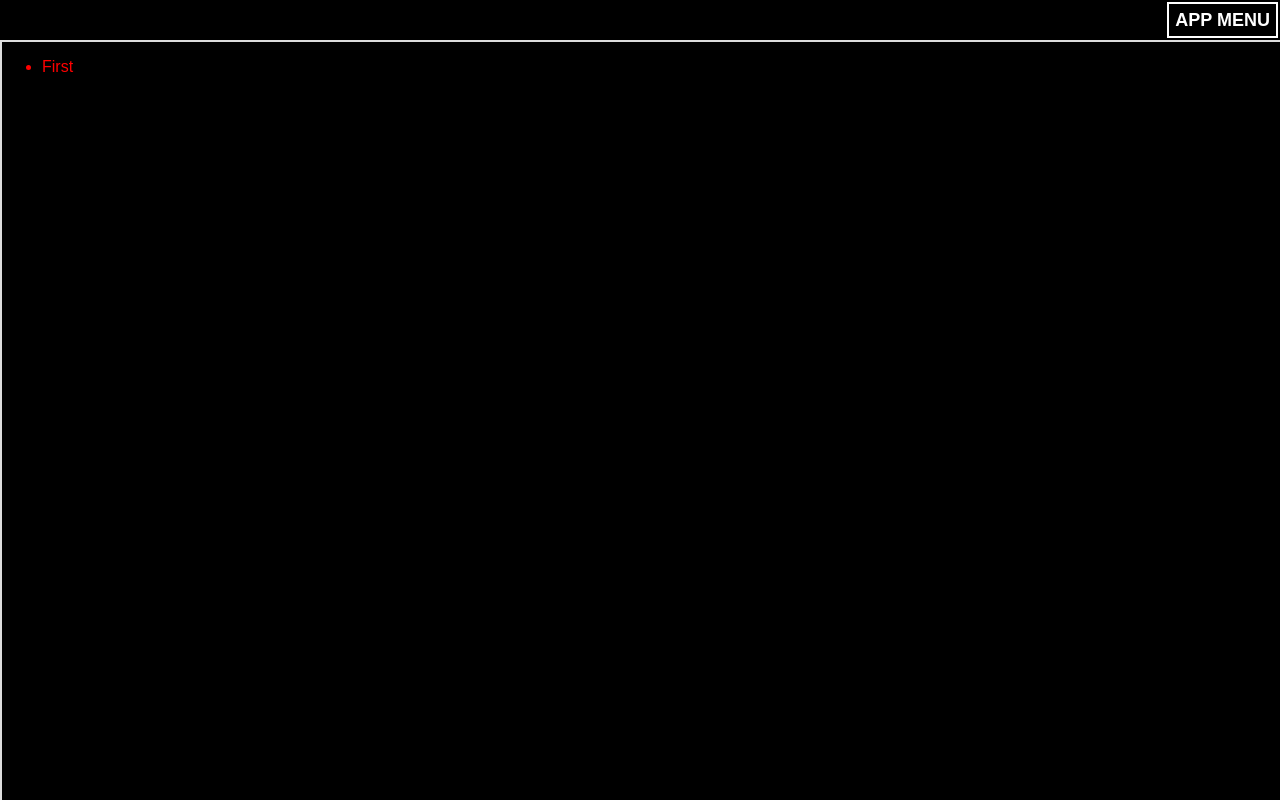
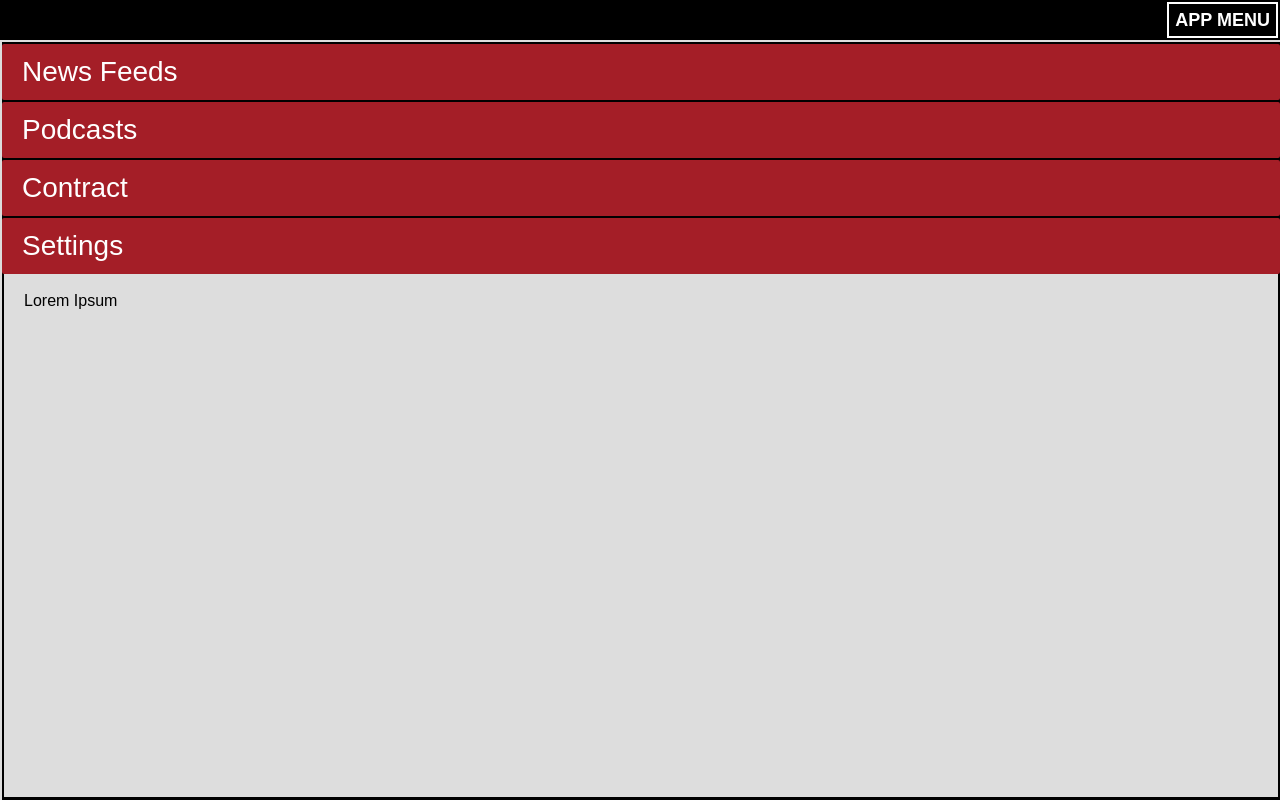
Before and after one commit to ctulocal1/2019-district-contract, a website: page home.html in a window 1280 px wide. Drawn offline with Linux system fonts and the light colour scheme.

Commit message:
More development of App shell menu

```diff
--- a/home.html
+++ b/home.html
@@ -14,7 +14,34 @@
 				<input type="checkbox" id="menu" checked>
 				<section class="home-nav">
 					<ul>
-						<li>First</li>
+						<li>
+							<label for="feeds">News Feeds</label>
+							<input type="radio" name="articles" id="feeds" class="article-toggle" checked>
+							<article class="menu-item">
+								<p>Lorem Ipsum</p>
+							</article>
+						</li>
+						<li>
+							<label for="podcasts">Podcasts</label>
+							<input type="radio" name="articles" id="podcasts" class="article-toggle" checked>
+							<article class="menu-item">
+								<p>Lorem Ipsum</p>
+							</article>
+						</li>
+						<li>
+							<label for="contract">Contract</label>
+							<input type="radio" name="articles" id="contract" class="article-toggle" checked>
+							<article class="menu-item">
+								<p>Lorem Ipsum</p>
+							</article>
+						</li>
+						<li>
+							<label for="settings">Settings</label>
+							<input type="radio" name="articles" id="settings" class="article-toggle" checked>
+							<article class="menu-item">
+								<p>Lorem Ipsum</p>
+							</article>
+						</li>
 					</ul>
 				</section>
 			</nav>
--- a/index.css
+++ b/index.css
@@ -2,6 +2,9 @@ body {
 	width:600px;
 	margin:0 auto;
 	padding:0;
+	box-sizing:border-box;
+}
+body * {
 	box-sizing:border-box;
 }
 div#dummy-nav-bar {
@@ -12,6 +15,15 @@ div#dummy-nav-bar {
 	height:40px;
 	z-index:-10;
 	background:black;
+}
+main {
+	z-index:0;
+	position: fixed;
+	left:0;
+	top:40px;
+	background: #DDD;
+	height:calc(100vh - 40px);
+	width:100%;
 }
 header {
 	z-index:1;
@@ -34,7 +46,6 @@ label[for="menu"] {
 	position:fixed;
 	top:2px;
 	right:2px;
-	box-sizing:border-box;
 	height:36px;
 	margin:0;
 	padding: 6px;
@@ -65,12 +76,46 @@ input#menu:checked + section.home-nav {
 	transition:right 0.2s;
 	right:0;
 }
-main {
-	z-index:0;
-	position: fixed;
-	left:0;
-	top:40px;
-	background: #DDD;
-	height:calc(100vh - 40px);
+section.home-nav > ul,
+section.home-nav > ul > li{
+	list-style-type:none;
+	padding:0;
+	margin:0;
+}
+section.home-nav > ul {
+	padding-top:2px;
+}
+section.home-nav > ul > li > .article-toggle {
+	position:fixed;
+	left:-1000px;
+}
+section.home-nav > ul > li > label {
+	display:inline-block;
+	margin: 0;
+	padding: 14px 20px;
+	border-radius: 2px;
+	background: #a41e27;
+	color:white;
 	width:100%;
+	font-size: 28px;
+	line-height:28px;
+	height: 56px;
 }
+section.home-nav > ul > li > article.menu-item {
+	margin: 0 2px 2px 2px;
+	padding: 0 20px;
+	border:none;
+	background: #ddd;
+	color: black;
+}
+section.home-nav > ul > li > .article-toggle:checked + article.menu-item {
+	height: calc(100vh - 277px);
+	transition: height 0.8s, padding 0.8s;
+	overflow:auto;
+	padding: 2px 20px;
+}
+section.home-nav > ul > li > .article-toggle:not(:checked) + article.menu-item {
+	overflow: hidden;
+	height: 0;
+	transition: height 0.8s, padding 0.8s;
+}
```
